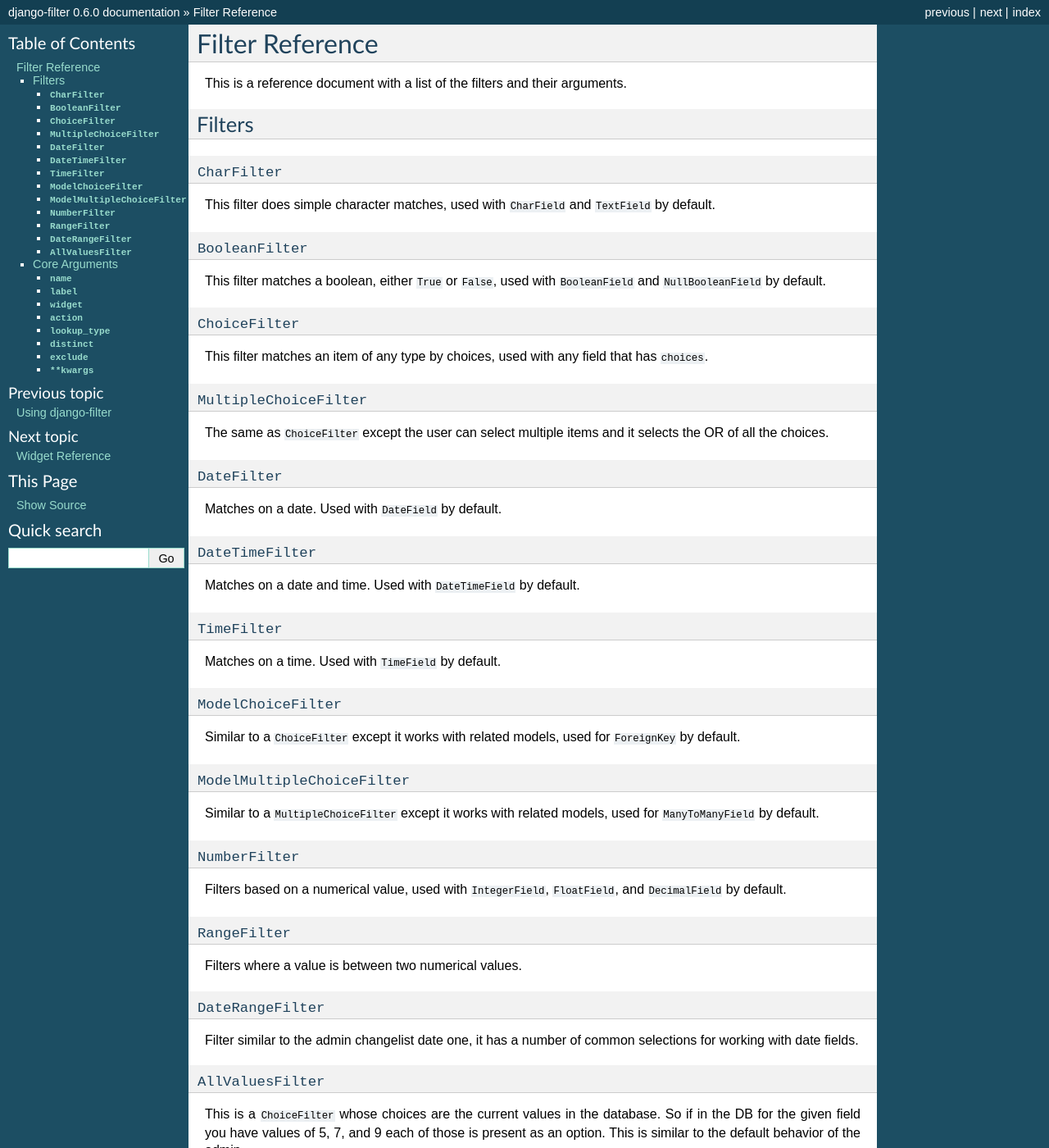
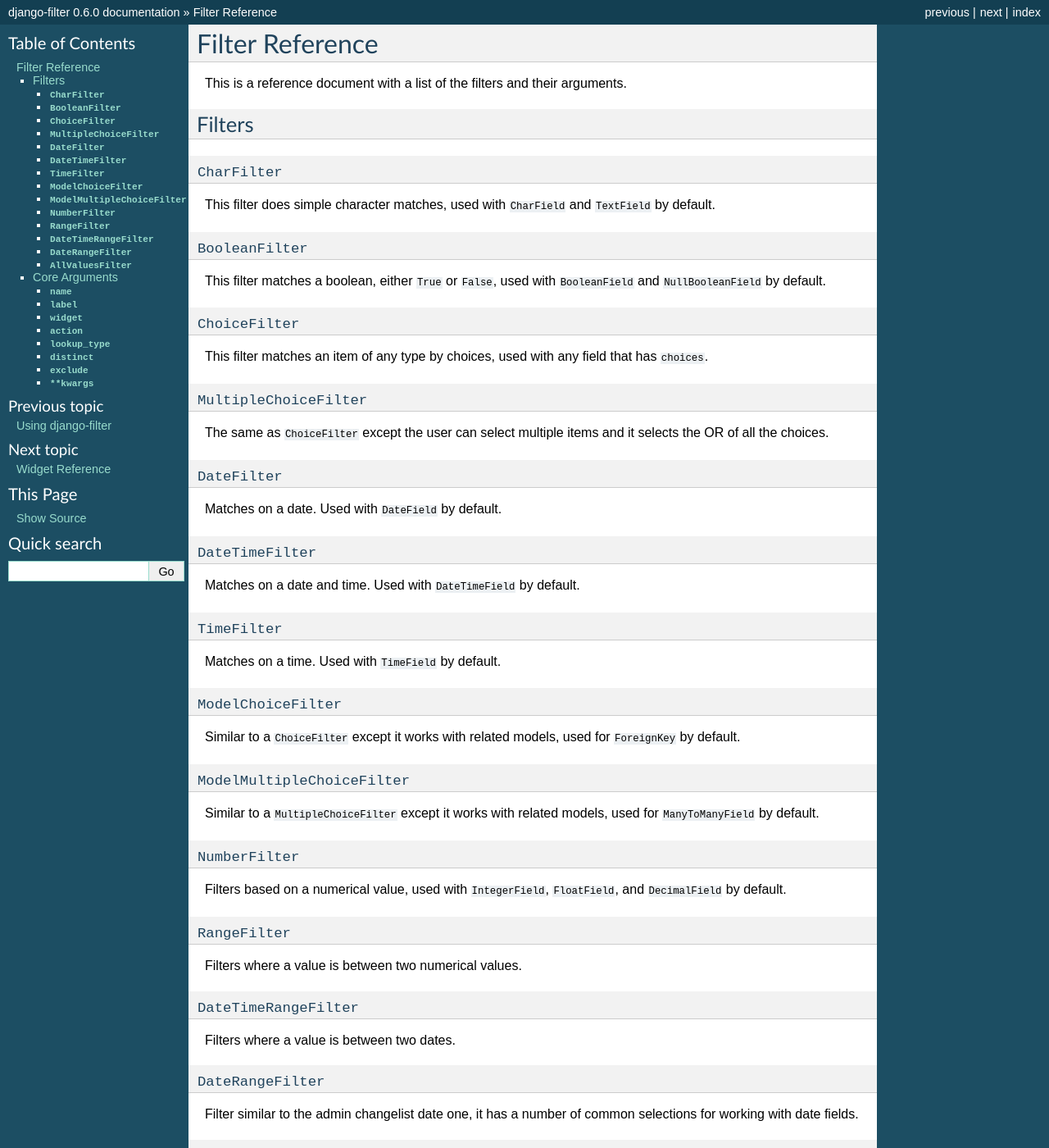
Before and after one commit to carltongibson/django-filter, a Sphinx documentation site: the page built from docs/ref/filters.txt, in a window 1280 px wide and 1400 px high. Shown: the whole window at 82% size. Built offline with Sphinx 7.4.7, drawn with Linux system fonts in a browser that asks for light colours; pages that are not in the unit, such as notebooks, are missing from menus.

Commit message:
Adds citation on doc

```diff
--- a/docs/ref/filters.txt
+++ b/docs/ref/filters.txt
@@ -67,6 +67,11 @@
 ~~~~~~~~~~~~~~~
 
 Filters where a value is between two numerical values.
+
+``DateTimeRangeFilter``
+~~~~~~~~~~~~~~~
+
+Filters where a value is between two dates.
 
 ``DateRangeFilter``
 ~~~~~~~~~~~~~~~~~~~
```
